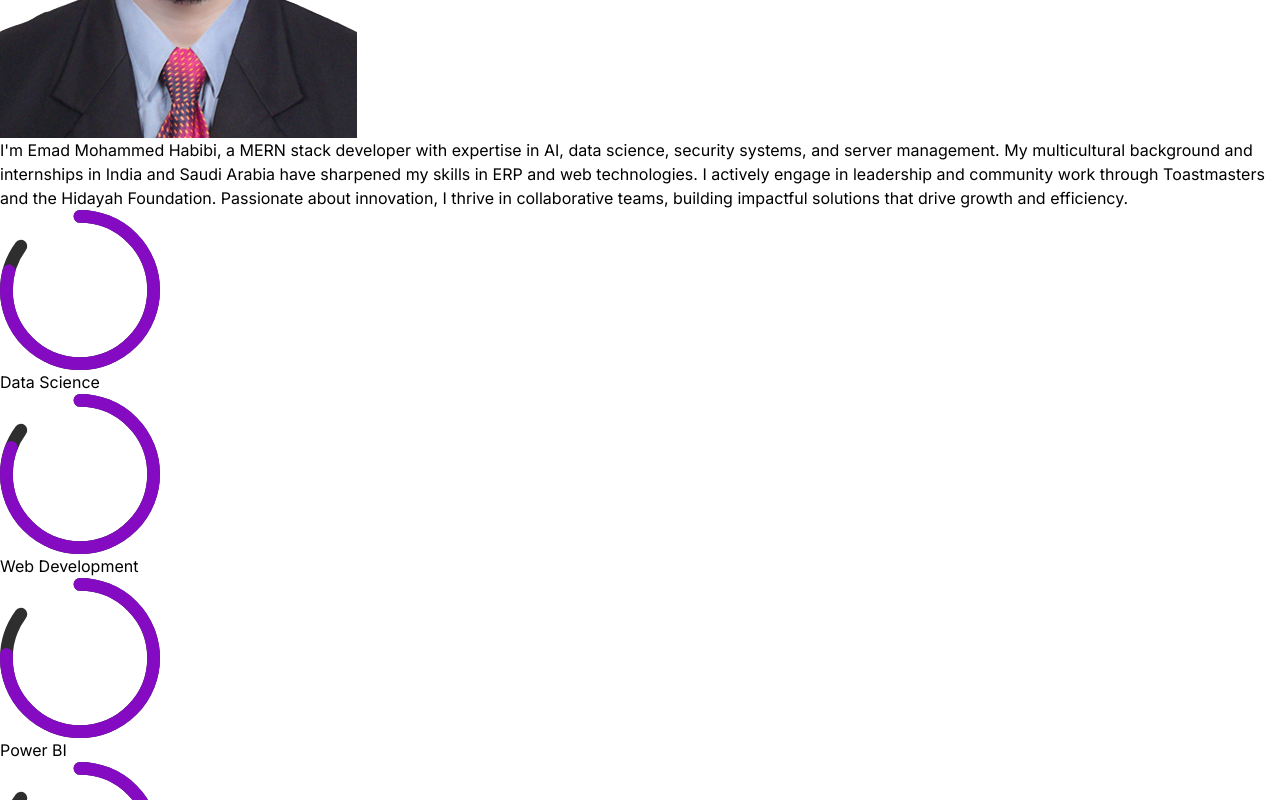
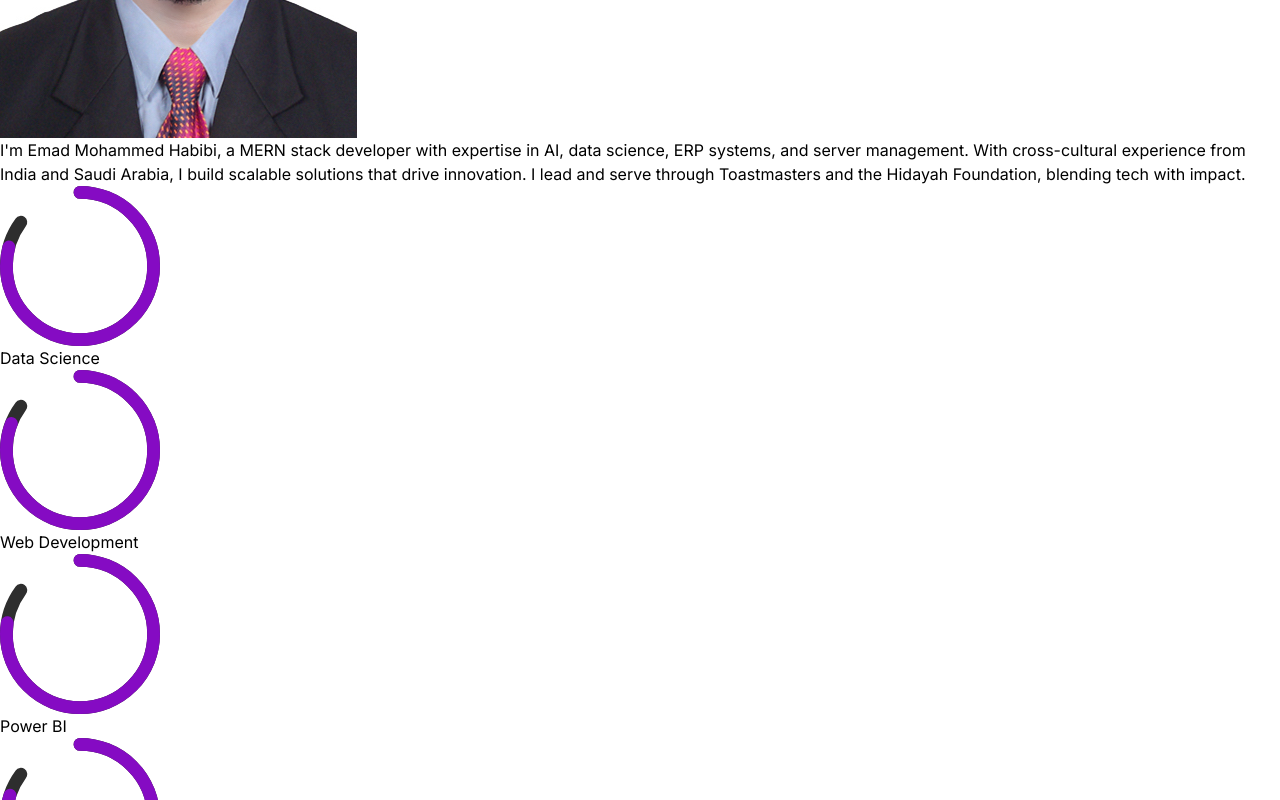
Before and after one commit to CodeByEmad/portfolio-website, a React (Vite) app: page / in a window 1280 px wide. Shown: the part 1400-2200 px from the top of the page. Built offline with nearby package versions, Linux system fonts and the light colour scheme.

Commit message:
6th commit same day

```diff
--- a/src/components/About.jsx
+++ b/src/components/About.jsx
@@ -123,13 +123,13 @@ import { FaArrowLeft, FaArrowRight } from "react-icons/fa";
 const skills = [
   { name: "Data Science", percentage: 93 },
   { name: "Web Development", percentage: 95 },
-  { name: "Power BI", percentage: 89 },
-  { name: "Software Engineer", percentage: 91 },
-  { name: "UI/UX Design", percentage: 88 },
-  { name: "ERP Systems", percentage: 92 },
-  { name: "Digital Transformations", percentage: 89 },
-  { name: "Support Engineer", percentage: 87 },
-  { name: "Sales", percentage: 91 },
+  { name: "Power BI", percentage: 91 },
+  { name: "Software Engineer", percentage: 94 },
+  { name: "UI/UX Design", percentage: 92 },
+  { name: "ERP Systems", percentage: 89 },
+  { name: "Digital Transformations", percentage: 92 },
+  { name: "Support Engineer", percentage: 91 },
+  { name: "Sales", percentage: 90 },
   { name: "Security Systems", percentage: 86 },
 ];
 
--- a/src/constants/index.js
+++ b/src/constants/index.js
@@ -7,7 +7,7 @@ import certifications1 from "../assets/certifications/certifications1.png";
 import certifications2 from "../assets/certifications/certifications2.png"
 import certification3 from "../assets/certifications/certification3.jpg"
 
-export const ABOUT_TEXT = `I'm Emad Mohammed Habibi, a MERN stack developer with expertise in AI, data science, security systems, and server management. My multicultural background and internships in India and Saudi Arabia have sharpened my skills in ERP and web technologies. I actively engage in leadership and community work through Toastmasters and the Hidayah Foundation. Passionate about innovation, I thrive in collaborative teams, building impactful solutions that drive growth and efficiency.`;
+export const ABOUT_TEXT = `I'm Emad Mohammed Habibi, a MERN stack developer with expertise in AI, data science, ERP systems, and server management. With cross-cultural experience from India and Saudi Arabia, I build scalable solutions that drive innovation. I lead and serve through Toastmasters and the Hidayah Foundation, blending tech with impact.`;
 
 export const EXPERIENCES = [
   {
```
